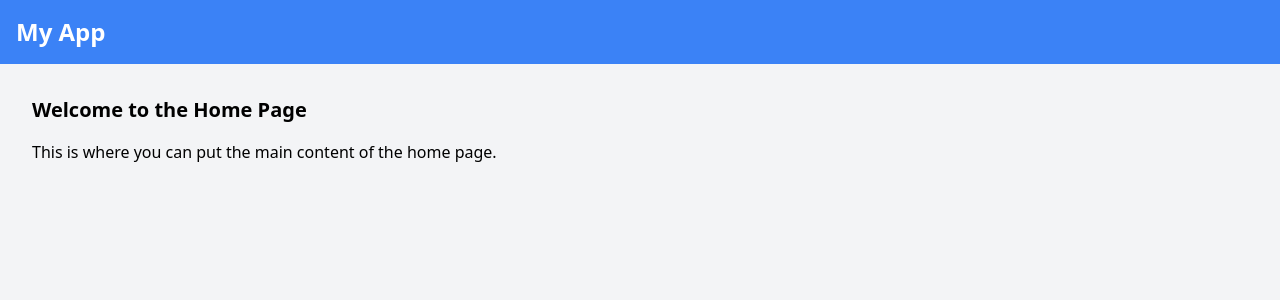
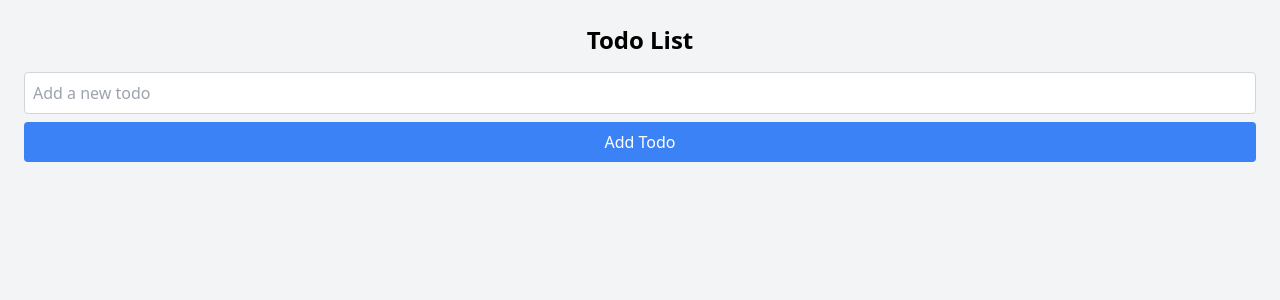
Before and after one commit to ojuan19/sample-backend, a React (Vite) app: page / in a window 1280 px wide. Shown: the top 300 px of the page. Built offline with nearby package versions, Linux system fonts and the light colour scheme.

Commit message:
Reset repo and add my new files

```diff
--- a/package.json
+++ b/package.json
@@ -12,7 +12,8 @@
       "dependencies": {
         "lucide-react": "^0.344.0",
         "react": "^18.3.1",
-        "react-dom": "^18.3.1"
+        "react-dom": "^18.3.1",
+        "react-router-dom": "^7.1.3"
       },
       "devDependencies": {
         "@eslint/js": "^9.9.1",
--- a/src/App.tsx
+++ b/src/App.tsx
@@ -1,15 +1,11 @@
 import React from 'react';
-import { BrowserRouter as Router, Route, Switch } from 'react-router-dom';
-import HomePage from './pages/HomePage';
+import TodoApp from './components/TodoApp';
 
 function App() {
   return (
-    <Router>
-      <Switch>
-        <Route path="/" component={HomePage} />
-        {/* Define other routes here */}
-      </Switch>
-    </Router>
+    <div className="App">
+      <TodoApp />
+    </div>
   );
 }
 
--- a/src/components/Header/Header.tsx
+++ /dev/null
@@ -1,11 +0,0 @@
-import React from 'react';
-
-const Header: React.FC = () => {
-  return (
-    <header className="bg-blue-500 text-white p-4">
-      <h1 className="text-2xl font-bold">My App</h1>
-    </header>
-  );
-};
-
-export default Header;
--- /dev/null
+++ b/src/components/TodoApp.tsx
@@ -0,0 +1,31 @@
+import React, { useState } from 'react';
+import TodoList from './TodoList';
+import TodoForm from './TodoForm';
+
+interface Todo {
+  id: number;
+  text: string;
+}
+
+const TodoApp: React.FC = () => {
+  const [todos, setTodos] = useState<Todo[]>([]);
+
+  const addTodo = (text: string) => {
+    const newTodo = { id: Date.now(), text };
+    setTodos([...todos, newTodo]);
+  };
+
+  const removeTodo = (id: number) => {
+    setTodos(todos.filter(todo => todo.id !== id));
+  };
+
+  return (
+    <div className="p-6 bg-gray-100 min-h-screen">
+      <h1 className="text-2xl font-bold mb-4 text-center">Todo List</h1>
+      <TodoForm addTodo={addTodo} />
+      <TodoList todos={todos} removeTodo={removeTodo} />
+    </div>
+  );
+};
+
+export default TodoApp;
--- /dev/null
+++ b/src/components/TodoForm.tsx
@@ -0,0 +1,41 @@
+import React, { useState } from 'react';
+
+interface TodoFormProps {
+  addTodo: (text: string) => void;
+}
+
+const TodoForm: React.FC<TodoFormProps> = ({ addTodo }) => {
+  const [input, setInput] = useState('');
+
+  const handleChange = (e: React.ChangeEvent<HTMLInputElement>) => {
+    setInput(e.target.value);
+  };
+
+  const handleSubmit = (e: React.FormEvent) => {
+    e.preventDefault();
+    if (input.trim()) {
+      addTodo(input);
+      setInput('');
+    }
+  };
+
+  return (
+    <form onSubmit={handleSubmit} className="mb-4">
+      <input
+        type="text"
+        value={input}
+        onChange={handleChange}
+        className="p-2 border border-gray-300 rounded w-full"
+        placeholder="Add a new todo"
+      />
+      <button
+        type="submit"
+        className="mt-2 w-full bg-blue-500 text-white p-2 rounded hover:bg-blue-700"
+      >
+        Add Todo
+      </button>
+    </form>
+  );
+};
+
+export default TodoForm;
--- /dev/null
+++ b/src/components/TodoItem.tsx
@@ -0,0 +1,27 @@
+import React from 'react';
+
+interface Todo {
+  id: number;
+  text: string;
+}
+
+interface TodoItemProps {
+  todo: Todo;
+  removeTodo: (id: number) => void;
+}
+
+const TodoItem: React.FC<TodoItemProps> = ({ todo, removeTodo }) => {
+  return (
+    <li className="flex justify-between items-center p-2 bg-white border-b border-gray-300">
+      <span>{todo.text}</span>
+      <button
+        onClick={() => removeTodo(todo.id)}
+        className="bg-red-500 text-white px-2 py-1 rounded hover:bg-red-700"
+      >
+        Delete
+      </button>
+    </li>
+  );
+};
+
+export default TodoItem;
--- /dev/null
+++ b/src/components/TodoList.tsx
@@ -0,0 +1,24 @@
+import React from 'react';
+import TodoItem from './TodoItem';
+
+interface Todo {
+  id: number;
+  text: string;
+}
+
+interface TodoListProps {
+  todos: Todo[];
+  removeTodo: (id: number) => void;
+}
+
+const TodoList: React.FC<TodoListProps> = ({ todos, removeTodo }) => {
+  return (
+    <ul className="list-none p-0">
+      {todos.map(todo => (
+        <TodoItem key={todo.id} todo={todo} removeTodo={removeTodo} />
+      ))}
+    </ul>
+  );
+};
+
+export default TodoList;
--- a/src/pages/HomePage.tsx
+++ /dev/null
@@ -1,16 +0,0 @@
-import React from 'react';
-import Header from '../components/Header/Header';
-
-const HomePage: React.FC = () => {
-  return (
-    <div className="min-h-screen bg-gray-100">
-      <Header />
-      <main className="p-8">
-        <h2 className="text-xl font-semibold">Welcome to the Home Page</h2>
-        <p className="mt-4">This is where you can put the main content of the home page.</p>
-      </main>
-    </div>
-  );
-};
-
-export default HomePage;
```
